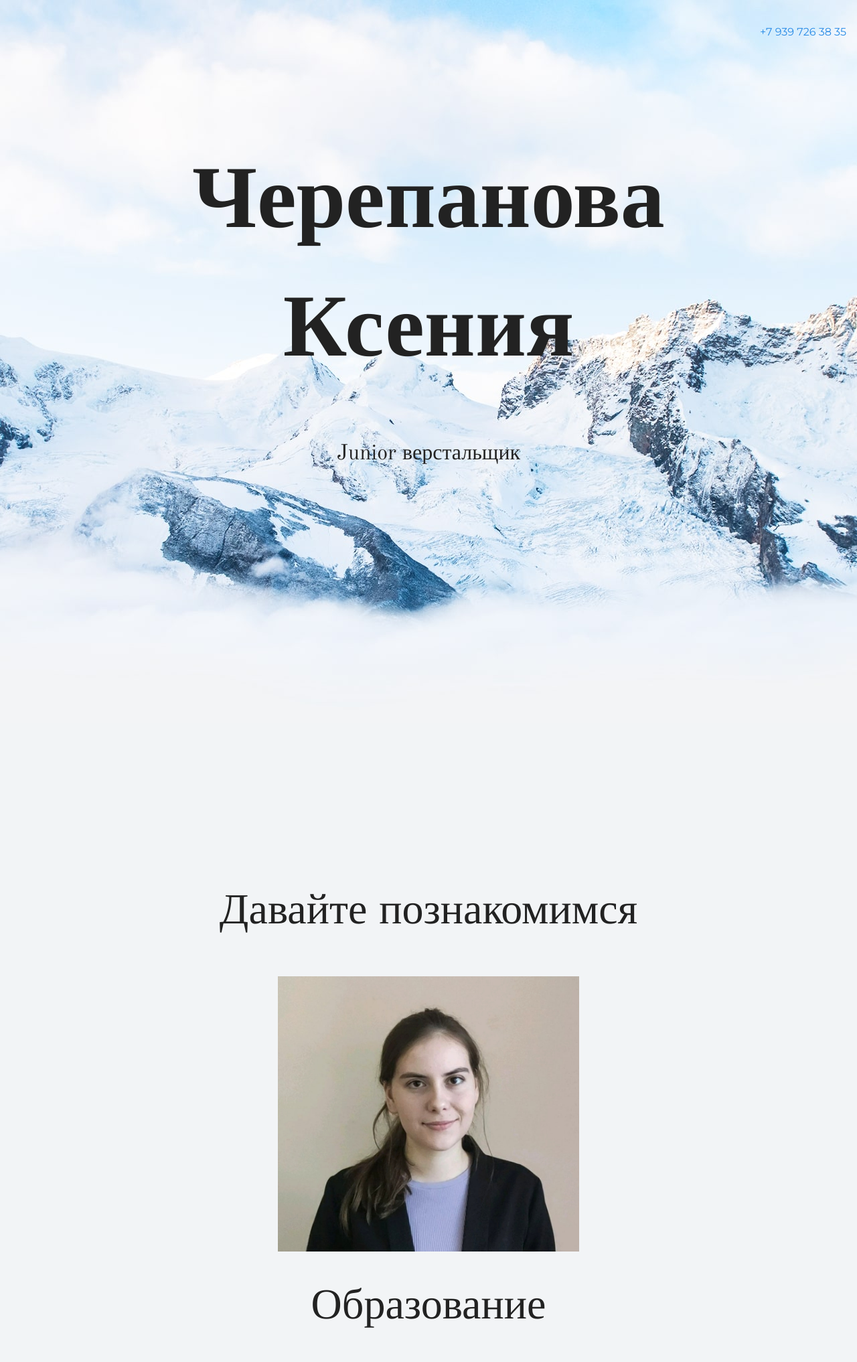
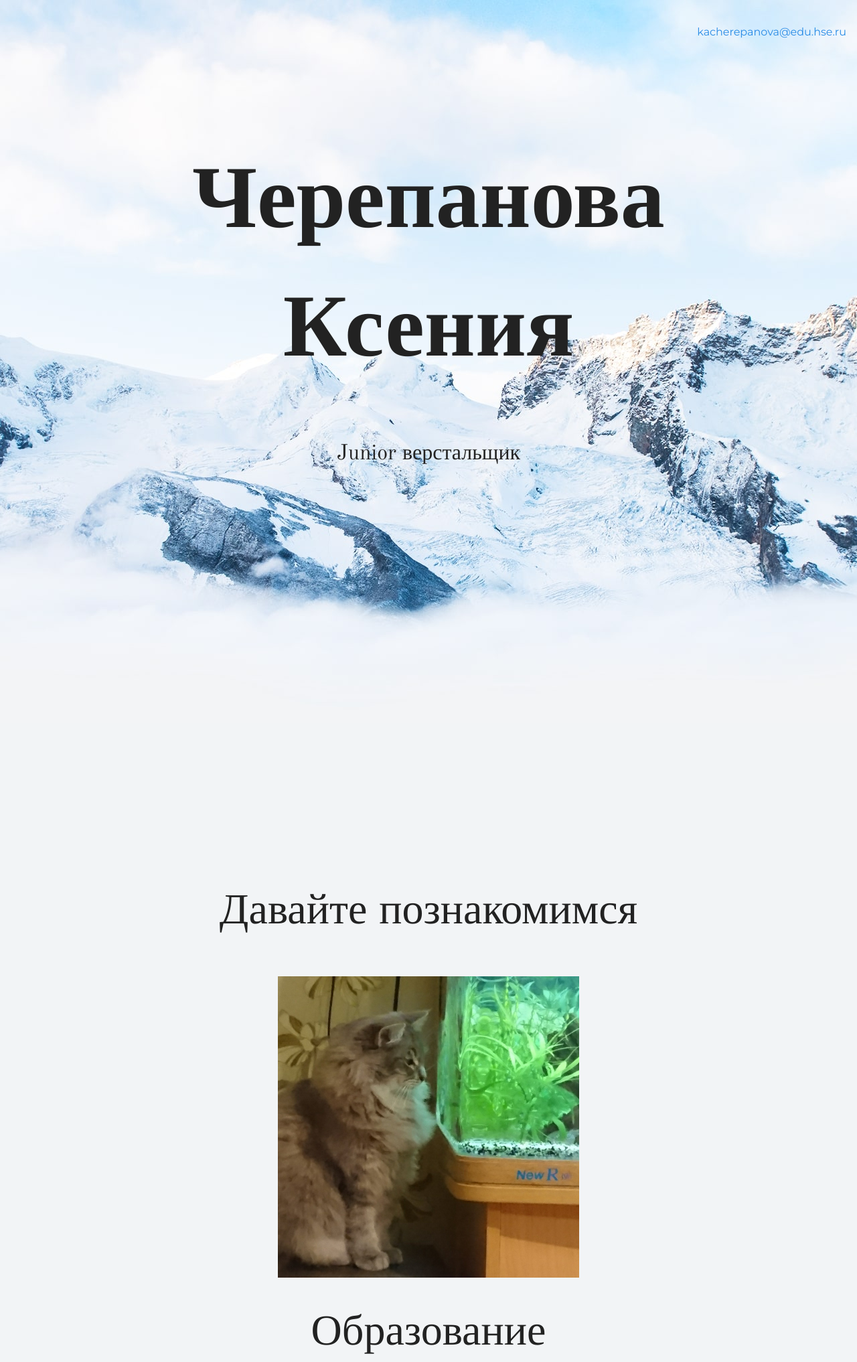
Before and after one commit to chxen/my-site, a plain HTML site: page index.html in a window 1280 px wide. Shown: the top 2034 px of the page at 67% size. Drawn offline with nearby package versions, Linux system fonts and the light colour scheme.

Commit message:
Фотка мыши

```diff
--- a/index.html
+++ b/index.html
@@ -10,7 +10,7 @@
 <body>
     <header class="page-header">
         <div class="container">
-            <a href="tel:+79397263835">+7 939 726 38 35</a>
+            <a href="mailto:kacherepanova@edu.hse.ru">kacherepanova@edu.hse.ru</a>
         </div>
     </header>
 
@@ -27,7 +27,7 @@
         <div class="container">
             <h2 class="subheading">Давайте познакомимся</h2>
             <figure class="user-image">
-                <img src="img/my-photo.jpg" width="450" text-align="center" alt="Моя фотография">
+                <img src="files/mouse.jpg" width="450" alt="Моя фотография">
             </figure>
             <h2 class="subheading">Образование</h2>
             <p>Учусь на 4 курсе бакалавриата в университете "Высшая школа экономики" на программе "Информатика и вычислительная техника, специализация "Вычислительные системы и сети"</p>
```
Also changed, not shown: files/mouse.jpg (added).
